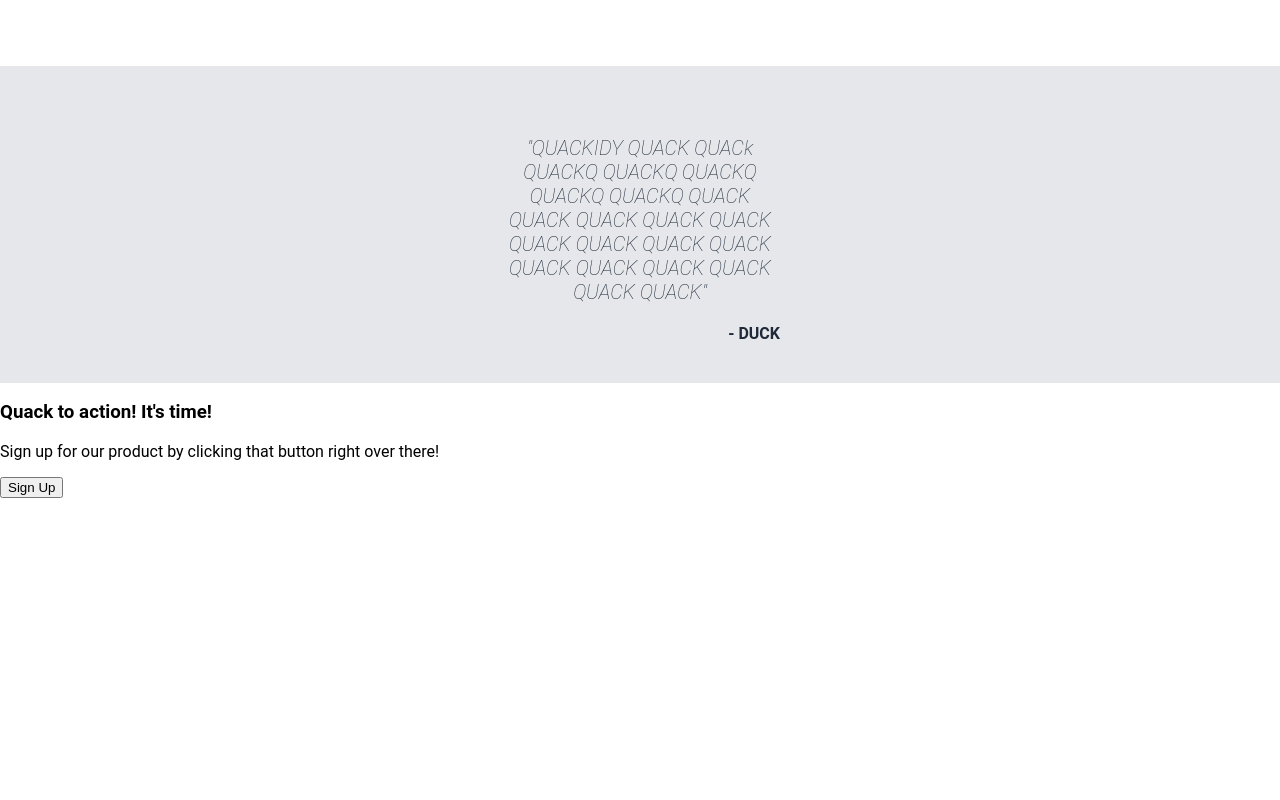
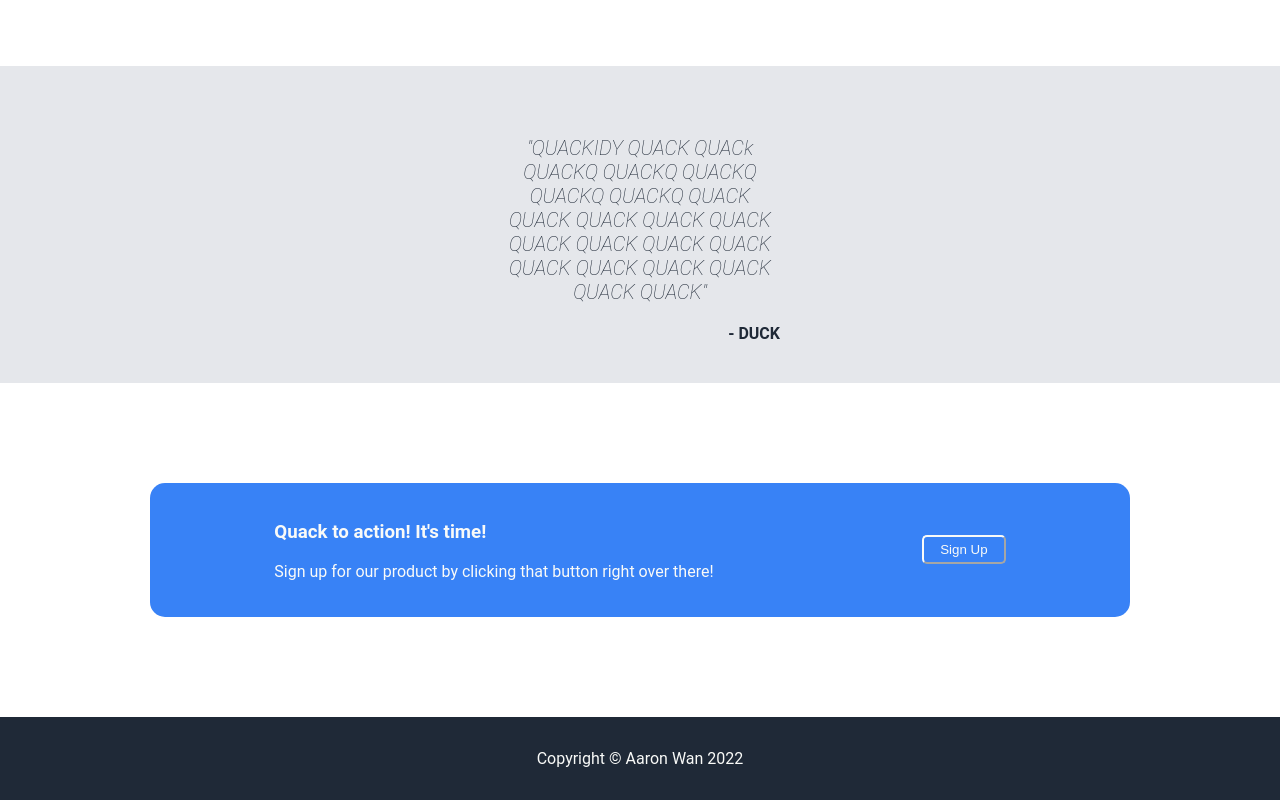
Before and after one commit to BAronHW/BAron.github.io, a plain HTML site: page index.html in a window 1280 px wide. Shown: the part 767-1567 px from the top of the page. Before the commit the page ends 1265 px from the top, so only its background shows below. Drawn offline with Linux system fonts and the light colour scheme.

Commit message:
generally finished
this should basically be how the final product should look on pc however small changes may come in the future such as repurposing and greater mobile support

```diff
--- a/index.html
+++ b/index.html
@@ -17,6 +17,7 @@
                 <a href="#">About</a>
                 <a href="#">Portfolio</a>
                 <a href="#">Contact</a>
+                <a href="#">CV</a>
             </div>
         </div>
 
@@ -93,6 +94,10 @@
                 <button>Sign Up</button>
             </div>
         </div>
+
+        <div class="footer">
+            <p>Copyright © Aaron Wan 2022</p>
+        </div>
     </div>
 
 </body>
--- a/style.css
+++ b/style.css
@@ -121,7 +121,6 @@ a:visited{
     text-align: center;
     flex: 1 1 auto;
     margin-bottom: 100px;
-
 }
 
 /* quote section */
@@ -151,3 +150,40 @@ a:visited{
     font-weight: bold;;
 }
 /*quote section*/
+
+.signup-container{
+    display: flex;
+    align-items: center;
+    justify-content: space-around;
+    background-color: #3882F6;
+    margin: 100px;
+    margin-left: 150px;
+    margin-right: 150px;
+    border-radius: 15px;
+    padding: 20px;
+    color: #F9FAF8;
+    flex: 1 1 auto;;
+}
+
+.right button{
+    color: #F9FAF8;
+    background-color: #3882F6;
+    border-color: #F9FAF8;
+    padding: 5px;
+    padding-left: 16px;
+    padding-right: 16px;
+    border-radius: 5px;
+}
+
+/*sign up section*/
+
+.footer{
+    display: flex;
+    flex: 1 1 auto;
+    justify-content: center;
+    align-items: center;
+    background-color: #1F2937;
+    color: #F9FAF8;
+    padding: 16px;
+    text-align: center;
+}
```
